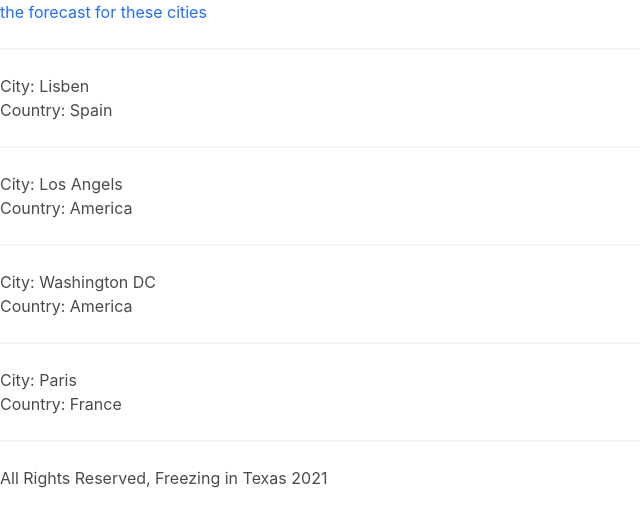
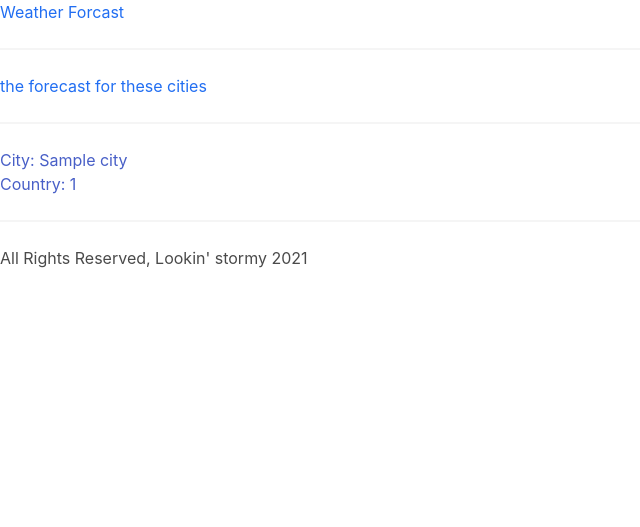
Before and after one commit to tcseley/weatherapp, a Django app: page /cities/ in a window 1280 px wide. Shown: the top 527 px of the page, without its empty margins (0-640 px from the left). Run offline with Django 3.2, Linux system fonts and the light colour scheme; tables that the repository leaves empty hold one stand-in row (values such as "Sample post"); some libraries are stand-ins or nearby versions.

Commit message:
third commit

```diff
--- /dev/null
+++ b/weather/templates/weather/base.html
@@ -0,0 +1,23 @@
+{% load static %}
+
+<!DOCTYPE html>
+<html>
+  <head>
+    <title>Weather Forcast</title>
+    <link rel="stylesheet" type="text/css" href="{% static 'style.css' %}">
+    <link rel="stylesheet" href="https://cdnjs.cloudflare.com/ajax/libs/bulma/0.6.2/css/bulma.css">
+  </head>
+  <body>
+     <a href="/cities">
+         <h1>Weather Forcast</h1>
+     </a>
+    <hr />
+
+        {% block content %}
+        {% endblock %}
+
+      <footer>
+        All Rights Reserved, Lookin' stormy 2021
+      </footer>
+  </body>
+</html>
--- a/weather/templates/weather/cities/index.html
+++ b/weather/templates/weather/cities/index.html
@@ -1,4 +1,6 @@
+{% extends 'weather/base.html' %}
 {% load static %}
+{% block content %}
 
 <!DOCTYPE html>
 <html>
@@ -11,14 +13,17 @@
     <h1>the forecast for these cities</h1>
     <hr />
     {% for city in cities %}
-    <p>City: {{ city.name }}</p>
-    {% if city.country != 'America' %}
-        <p>Country: {{ city.country }}</p>
+    <a href="/cities/{{ city.id }}">
+    <p>City: {{ city.city_name }}</p>
+    {% if city.country_id != 'America' %}
+        <p>Country: {{ city.country_id }}</p>
     {% else %}
         <p>Country: America</p>
     {% endif%}
     <hr />
+    </a>
     {% endfor %}
+{% endblock %}
     <footer>All Rights Reserved, Freezing in Texas 2021</footer>
   </body>
 </html>
--- a/weather/urls.py
+++ b/weather/urls.py
@@ -6,6 +6,7 @@ urlpatterns = [
     path('', views.index, name='index'),
     path('about/', views.about, name='about'),
     path('cities/', views.cities_index, name='cities_index'),
+    path('cities/<int:city_id>', views.cities_show, name='cities_show'),
 
 
 ]
--- a/weather/views.py
+++ b/weather/views.py
@@ -1,5 +1,6 @@
 from django.shortcuts import render
 from django.http import HttpResponse
+from .models import City
 
 # Create your views here.
 def index(request):
@@ -9,19 +10,9 @@ def about(request):
     return render(request, 'weather/about.html')
 
 def cities_index(request):
+    cities = City.objects.all()
     return render(request, 'weather/cities/index.html', {'cities': cities})
 
-
-class City:
-    def __init__(self, name, longitude, latitude, country):
-        self.name = name
-        self.longitude = longitude
-        self.latitude = latitude
-        self.country = country
-
-cities = [
-    City('Lisben', 45.2558, 74.258, 'Spain'),
-    City('Los Angels', 78.214, 98.2124, 'America'),
-    City('Washington DC', 89.21547, 65.74, 'America'),
-    City('Paris', 48.3265, 87.3698, 'France'),
-]
+def cities_show(request, city_id):
+    city = City.objects.get(id=city_id)
+    return render(request, 'weather/cities/show.html', {'city': city})
```
Also changed, not shown: weather/templates/weather/cities/show.html (added, +7 -0 lines).
